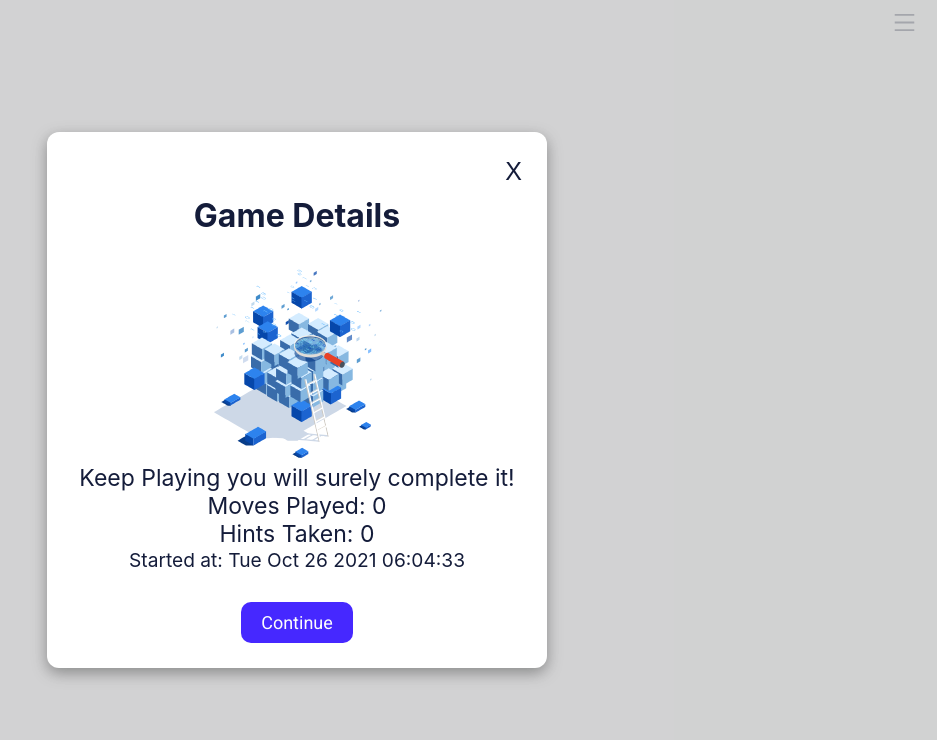
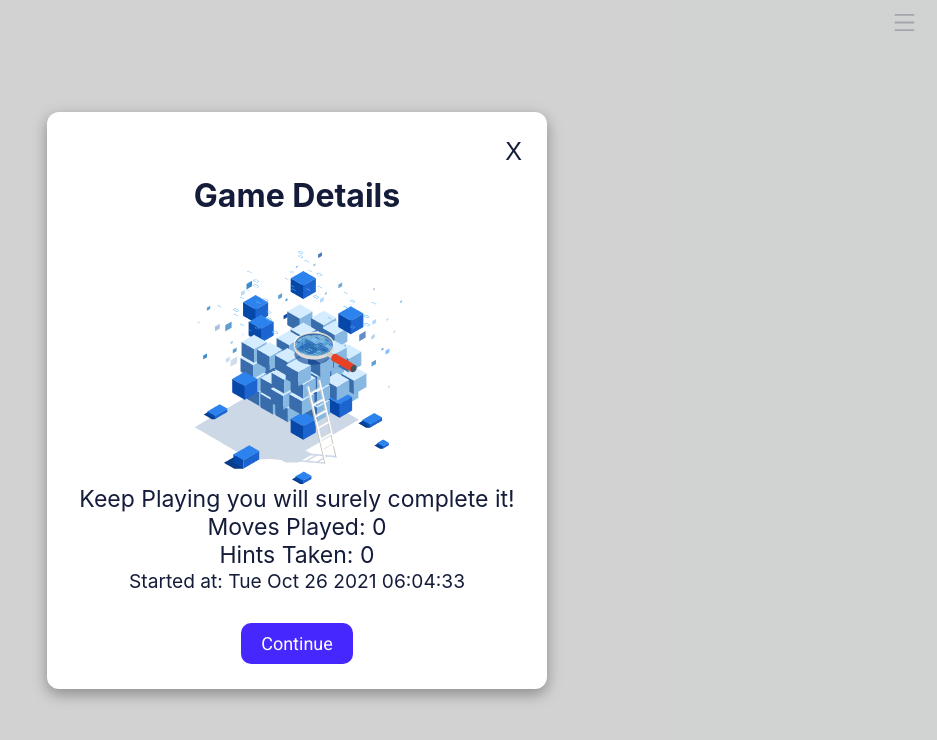
Before and after one commit to Suhaan-Bhandary/Sudoku-Game, a React (Create React App) app: page / in a window 1280 px wide. Both pictures are taken after a click on the button 1247 px from the left and 25 px from the top of the page. Shown: the top 740 px of the page, without its empty margins (343-1280 px from the left). Built offline with nearby package versions, Linux system fonts and the light colour scheme.

Commit message:
Chaged the css of animation container for Game Detail
Now the Animation is adjusted depening on the height and not on the
width.
Now animations feels more natural and interesting, specially the annoyed
face animaion!

```diff
--- a/src/components/GameDetails/GameDetails.css
+++ b/src/components/GameDetails/GameDetails.css
@@ -57,5 +57,6 @@
 }
 
 .animation-container{
-  width: 40%;
+  width: auto;
+  height: 30vh;
 }
```
